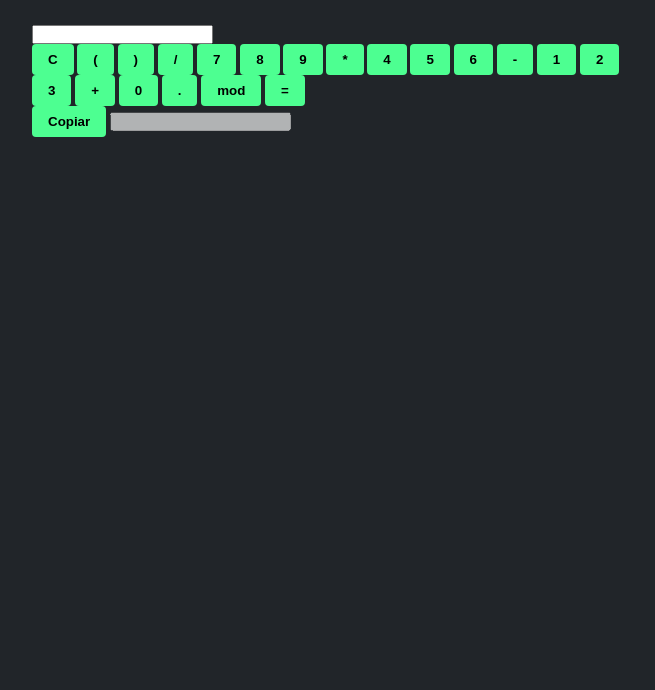
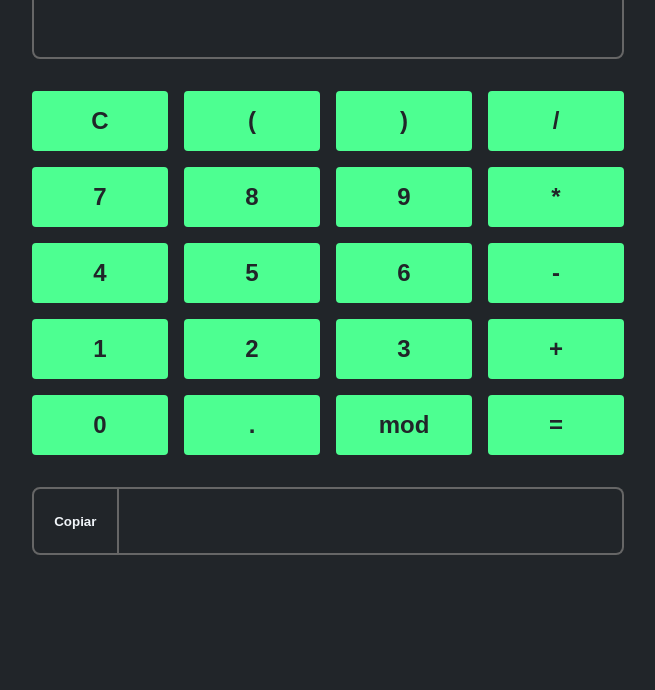
Before and after one commit to laiscipriano/calculadora, a plain HTML site: page index.html in a window 1280 px wide. Shown: the part 110-800 px from the top of the page, without its empty margins (312-967 px from the left). Drawn offline with Linux system fonts and the light colour scheme; files whose address does not match are found by name.

Commit message:
Update style.css
Nova atualização do meu css

```diff
--- a/src/css/style.css
+++ b/src/css/style.css
@@ -32,7 +32,7 @@ header {
 
 #themeSwitcher {
     background-color: var(--bg-color);
-    border: .123rem solid var(--font-color);
+    border: .125rem solid var(--font-color);
     color: var(--font-color);
 }
 
@@ -49,3 +49,72 @@ button {
     padding: .5rem 1rem;
     transition: .15s;
 }
+
+input {
+    background-color: var(--bg-color);
+    border: 2px solid var(--border-color);
+    border-radius: .5rem;
+    color: var(--font-color);
+    display: block;
+    font-size: 1.75rem;
+    margin: 0 auto;
+    padding: 1rem;
+    text-align: center;
+    width: 100%;
+}
+
+#keys {
+    display: grid;
+    grid-template-columns: 1fr 1fr 1fr 1fr;
+    gap: 1rem;
+    margin: 2rem 0;
+}
+
+#keys button {
+    color: var(--bg-color);
+    cursor: pointer;
+    font-size: 1.5rem;
+    padding: 1rem;
+}
+
+#keys button:hover {
+    filter: brightness(0.8);
+}
+
+#result {
+    border-width: 2px 2px 2px 0;
+    border-radius: 0 .5rem .5rem 0;
+}
+
+#copyToClipboard {
+    background-color: transparent;
+    border: solid var(--border-color);
+    border-width: 2px;
+    border-radius: .5rem 0 0 .5rem;
+    color: var(--font-color);
+    cursor: pointer;
+    display: block;
+    height: 4.25rem;
+    width: 6rem;
+}
+
+.flex {
+    display: flex;
+}
+
+.align-center {
+    align-items: center;
+}
+
+.justify-between {
+    justify-content: space-between;
+}
+
+.error {
+    background-color: var(--error-color);
+}
+
+.success {
+    border-color: var(--primary-color) !important;
+    color: var(--primary-color) !important;
+                      }
```
